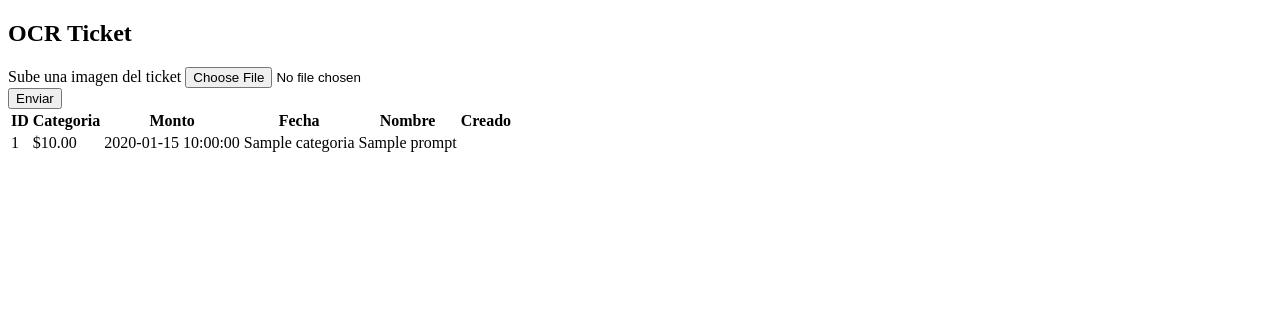
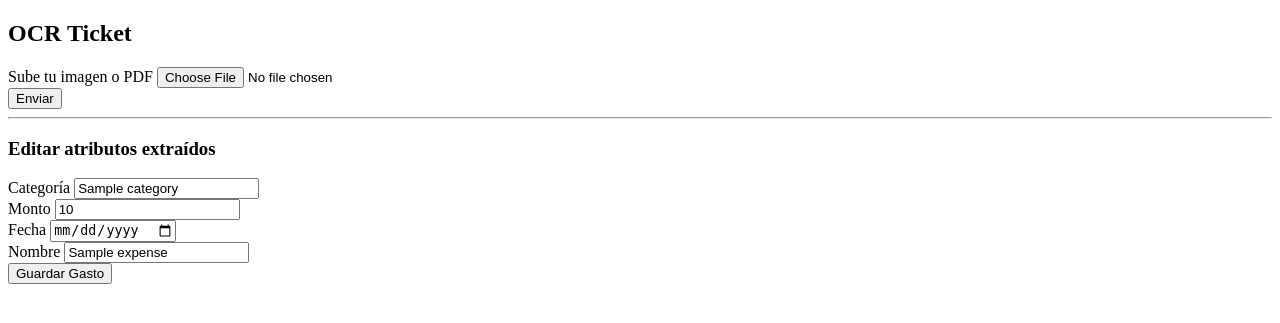
Before and after one commit to ignacioz21/GestorGastosIA, a Flask app: template src/templates/prueba3.html in a window 1280 px wide. Shown: the part 44-367 px from the top of the page. Run offline with Flask 3, Linux system fonts and the light colour scheme; the template is opened without the code that fills it: most values are stand-ins (such as "Sample title", 1, 10 or a date in 2020).

Commit message:
Refactor OCR expense handling: update add_expenses_OCR function and enhance form in prueba3.html for better attribute extraction

```diff
--- a/src/IA/utils/tools.py
+++ b/src/IA/utils/tools.py
@@ -68,8 +68,7 @@ def extract_bills_atributes(text):
         return {
             'category' : category,
             'amount' : amount,
-            'date' : date,
-            'name' : name
+            'date' : date
         }
     except Exception as e:
         print(f"Error extracting bill attributes: {e}")
--- a/src/templates/prueba3.html
+++ b/src/templates/prueba3.html
@@ -5,37 +5,53 @@
 <h2>OCR Ticket</h2>
 <form method="POST" action="{{ url_for('main.ocr') }}" enctype="multipart/form-data">
     <div class="mb-3">
-        <label for="ticket_image" class="form-label">Sube una imagen del ticket</label>
-        <input type="file"
-                   class="form-control"
-                   id="ticket_image"
-                   name="ticket_image"
-                   accept=".pdf,.png,.jpg,.jpeg"
-                   required>
+        <label for="ticket_image" class="form-label">Sube tu imagen o PDF</label>
+        <input type="file" class="form-control" id="ticket_image" name="ticket_image"  accept=".pdf,.png,.jpg,.jpeg">
     </div>
-    <button type="submit" class="btn btn-primary">Enviar</button>
-    <table class="table-stripped">
-                <thead>
-                    <tr>
-                        <th>ID</th>
-                        <th>Categoria</th>
-                        <th>Monto</th>
-                        <th>Fecha</th>
-                        <th>Nombre</th>
-                        <th>Creado</th>
-                    </tr>
-                </thead>
-                <tbody>
-                    {% for expense in expenses %}
-                        <tr>
-                            <td>{{ expense.id }}</td>
-                            <td>${{ "%.2f"|format(expense.amount|float) }}</td>
-                            <td>{{ expense.date }}</td>
-                            <td>{{ expense.categoria }}</td>
-                            <td>{{ expense.prompt }}</td>
-                        </tr>
-                    {% endfor %}
-                </tbody>
-            </table>
+    <button type="submit" name="action" value="ticket_image" class="btn btn-primary">Enviar</button>
 </form>
+
+{% if expenses %}
+    <hr>
+    <h3>Editar atributos extraídos</h3>
+    <form method="POST" action="{{ url_for('main.ocr') }}">
+        <div class="mb-3">
+            <label for="category" class="form-label">Categoría</label>
+            <input type="text" class="form-control" id="category" name="ocr-category" value="{{ expenses.get('category', '') }}">
+        </div>
+        <div class="mb-3">
+            <label for="amount" class="form-label">Monto</label>
+            <input type="number" class="form-control" id="amount" name="ocr-amount" value="{{ expenses.get('amount', '') }}">
+        </div>
+        <div class="mb-3">
+            <label for="date" class="form-label">Fecha</label>
+            <input type="date" class="form-control" id="date" name="ocr-date" value="{{ expenses.get('date', '') }}">
+        </div>
+        <div class="mb-3">
+            <label for="name" class="form-label">Nombre</label>
+            <input type="text" class="form-control" id="name" name="ocr-name" value="{{ expenses.get('name', '') }}">
+        </div>
+        <button type="submit" class="btn btn-success" name="action" value="save-db">Guardar Gasto</button>
+    </form>
+{% endif %}
+<script>
+document.getElementById('extract-btn').addEventListener('click', function(e) {
+    e.preventDefault();
+    let form = document.getElementById('ocr-form');
+    let formData = new FormData(form);
+    formData.set('action', 'ticket_image');
+
+    fetch("{{ url_for('main.ocr') }}", {
+        method: "POST",
+        body: formData
+    })
+    .then(response => response.text())
+    .then(html => {
+        // Reemplaza solo la parte de los resultados, no toda la página
+        document.getElementById('ocr-result').innerHTML =
+            new DOMParser().parseFromString(html, "text/html")
+            .getElementById('ocr-result').innerHTML;
+    });
+});
+</script>
 {% endblock %}
```
Also changed, not shown: src/database/helpeDB.py (+5 -11 lines), src/routes/main.py (+33 -24 lines).
